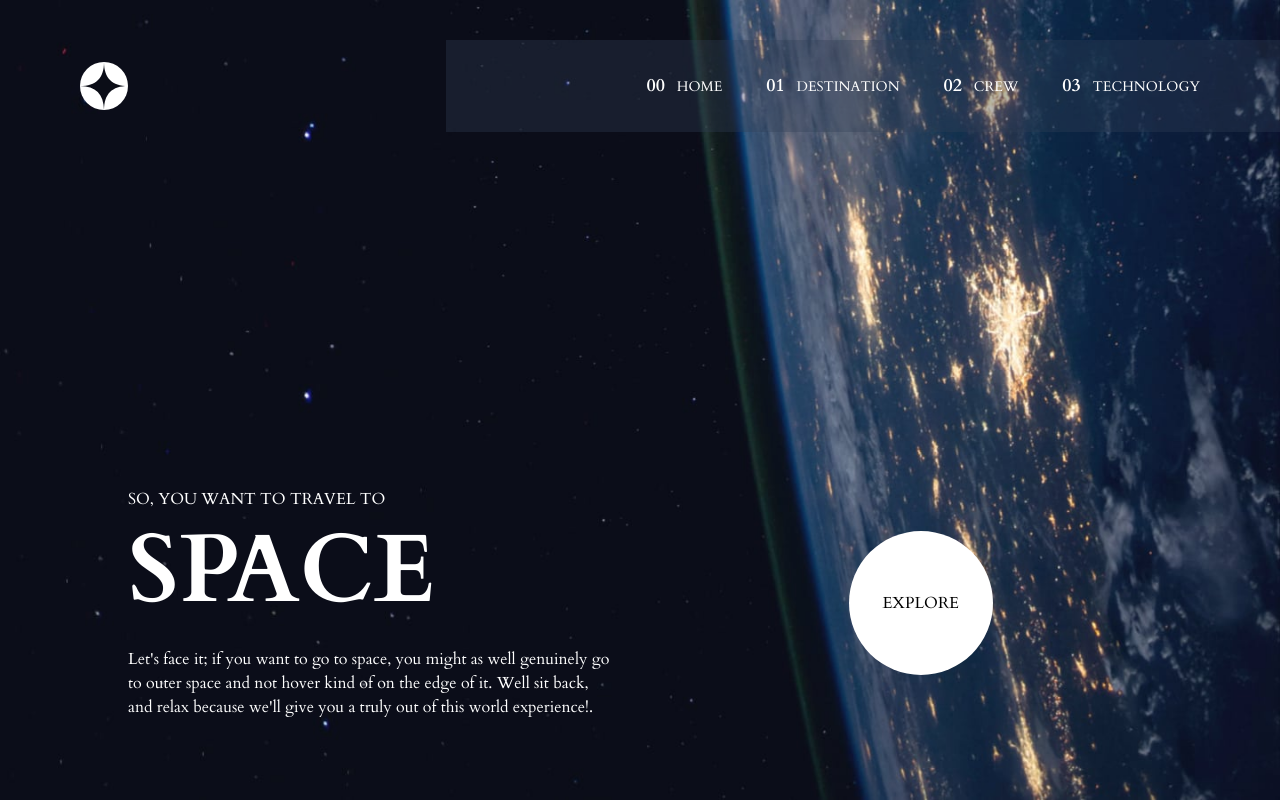
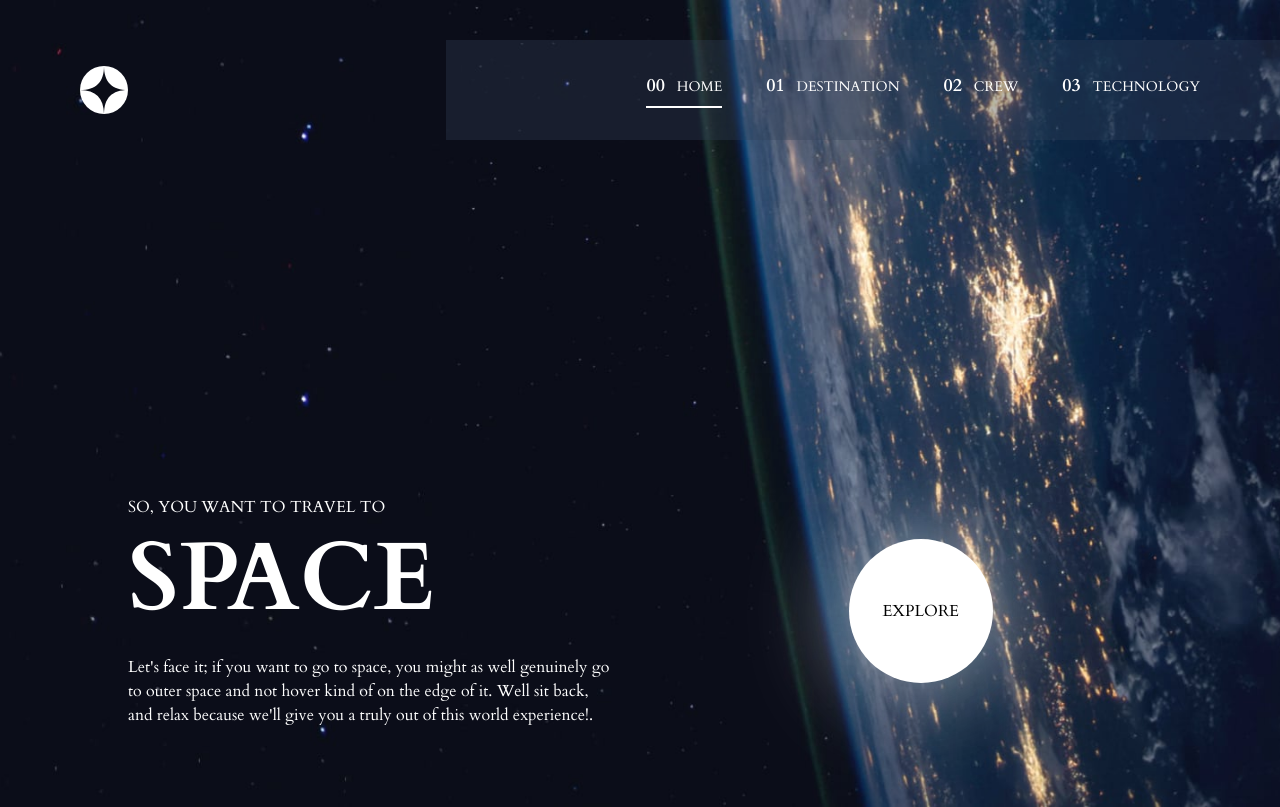
Before and after one commit to Christabel-Akpene/Space-Tourism, a React (Vite) app: page / in a window 1280 px wide. Built offline with nearby package versions, Linux system fonts and the light colour scheme.

Commit message:
chore: minor changes

```diff
--- a/src/components/Navigation.jsx
+++ b/src/components/Navigation.jsx
@@ -9,10 +9,10 @@ const Navigation = () => {
 
         <div className="bg-slate-700/35 flex items-center py-8">
             <ul className="flex space-x-11 text-sm pl-50 pr-20">
-                <NavLink to={"/"}><li className="font-thin"><span className="font-extrabold text-lg pr-2">00</span>  <span className="font-light ">HOME</span></li></NavLink>
-                <NavLink to={"/destination"}><li className="font-thin"><span className="font-extrabold text-lg pr-2">01</span> DESTINATION</li></NavLink>
-                <NavLink to={"/crew"}><li className="font-thin"><span className="font-extrabold text-lg pr-2">02</span> CREW</li></NavLink>
-                <NavLink to={"/technology"}><li className="font-thin"><span className="font-extrabold text-lg pr-2">03</span> TECHNOLOGY</li></NavLink>
+                <NavLink to={"/"} className={({ isActive }) =>`cursor-pointer relative pb-2 ${isActive ? "after:content-[''] after:absolute after:left-0 after:bottom-0 after:h-[2px] after:bg-white after:w-full after:transition-all after:duration-300" : "after:w-0"}`}><li className="font-thin hover:text-gray-500 duration-300"><span className="font-extrabold text-lg pr-2">00</span>  <span className="font-light">HOME</span></li></NavLink>
+                <NavLink to={"/destination"} className={({isActive}) => `cursor-pointer relative pb-2 ${isActive ? "after:content-[''] after:absolute after:left-0 after:bottom-0 after:h-[2px] after:bg-white after:w-full after:transition-all after:duration-300" : "after:w-0"}`}><li className="font-thin hover:text-gray-500 duration-300"><span className="font-extrabold text-lg pr-2">01</span> DESTINATION</li></NavLink>
+                <NavLink to={"/crew"}  className={({isActive}) => `cursor-pointer relative pb-2 ${isActive ? "after:content-[''] after:absolute after:left-0 after:bottom-0 after:h-[2px] after:bg-white after:w-full after:transition-all after:duration-300" : "after:w-0"}`}><li className="font-thin hover:text-gray-500 duration-300"><span className="font-extrabold text-lg pr-2">02</span> CREW</li></NavLink>
+                <NavLink to={"/technology"}  className={({isActive}) => `cursor-pointer relative pb-2 ${isActive ? "after:content-[''] after:absolute after:left-0 after:bottom-0 after:h-[2px] after:bg-white after:w-full after:transition-all after:duration-300" : "after:w-0"}`}><li className="font-thin hover:text-gray-500 duration-300"><span className="font-extrabold text-lg pr-2">03</span> TECHNOLOGY</li></NavLink>
             </ul>
         </div>
 
--- a/src/pages/Crew.jsx
+++ b/src/pages/Crew.jsx
@@ -28,7 +28,7 @@ const Crew = () => {
                     onClick={() => changeCrew(index)}
                     className={`${
                       selected === index ? " bg-white" : "bg-gray-500"
-                    } w-3 h-3 mt-16 rounded-full inline`}
+                    } w-3 h-3 mt-16 rounded-full inline cursor-pointer`}
                   >
                   </span>
                 );
--- a/src/pages/Destination.jsx
+++ b/src/pages/Destination.jsx
@@ -27,9 +27,7 @@ const Destination = () => {
                   <button key={destination.name} onClick={() => changeDestination(index)} className="cursor-pointer">
                     <span className={`relative pb-2 ${selected === index ? "after:content-[''] after:absolute after:left-0 after:bottom-0 after:h-[2px] after:bg-white after:w-full after:transition-all after:duration-300" : "after:w-0"}`}>
                         {destination.name.toUpperCase()}
-
                     </span>
-
                   </button>
                   );
 
--- a/src/pages/Home.jsx
+++ b/src/pages/Home.jsx
@@ -11,7 +11,7 @@ const Home = () => {
           <p>Let's face it; if you want to go to space, you might as well genuinely go <br /> to outer space and not hover kind of on the edge of it. Well sit back, <br /> and relax because we'll give you a truly out of this world experience!.</p>
         </div>
 
-        <div className="w-36 h-36 bg-white rounded-full text-black flex items-center justify-center m-auto">
+        <div className="w-36 h-36 bg-white rounded-full text-black flex items-center justify-center m-auto cursor-pointer hover:shadow-lg shadow-[0_0_100px_rgba(255,255,255,0.7)]">
           EXPLORE
         </div>
       </div>
```
